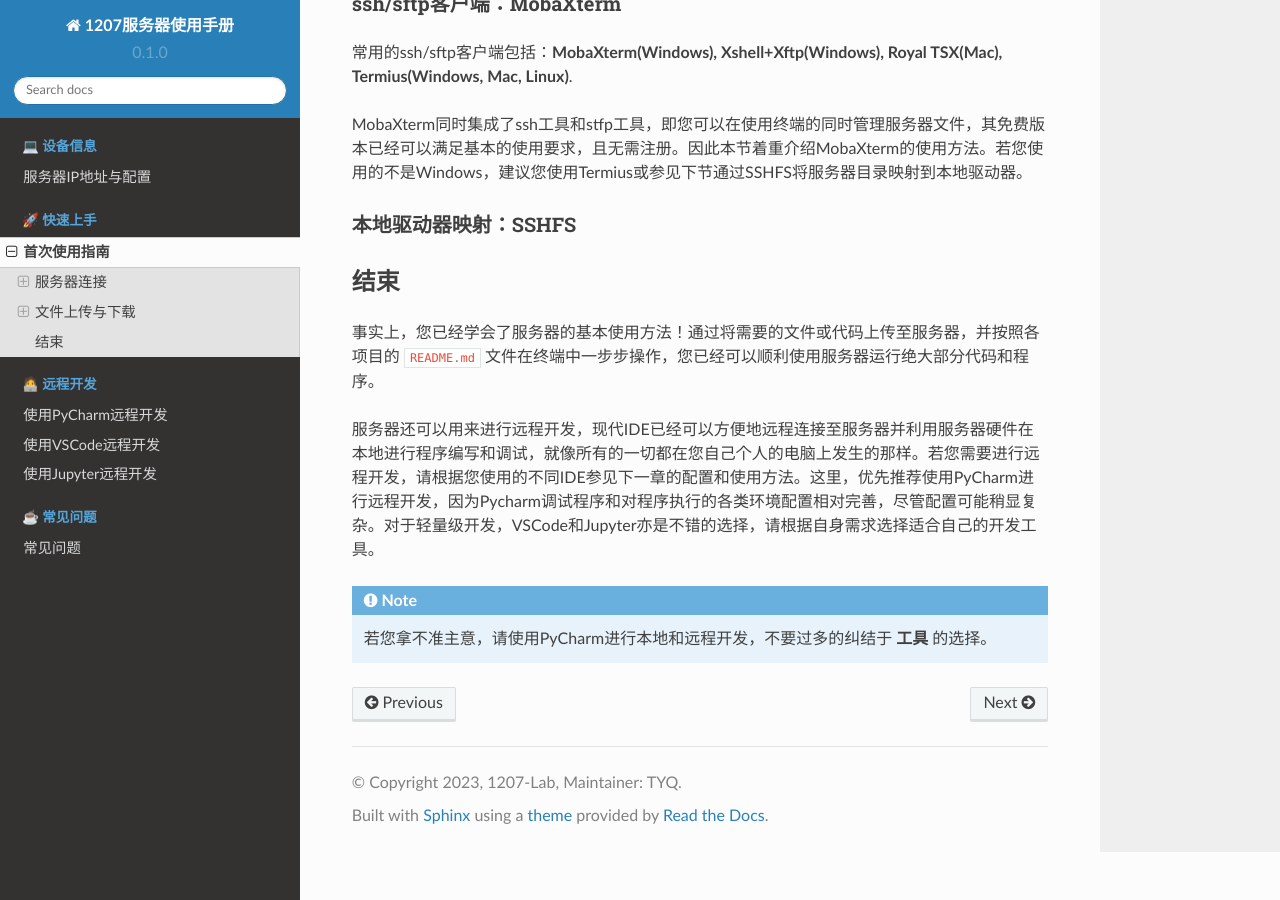
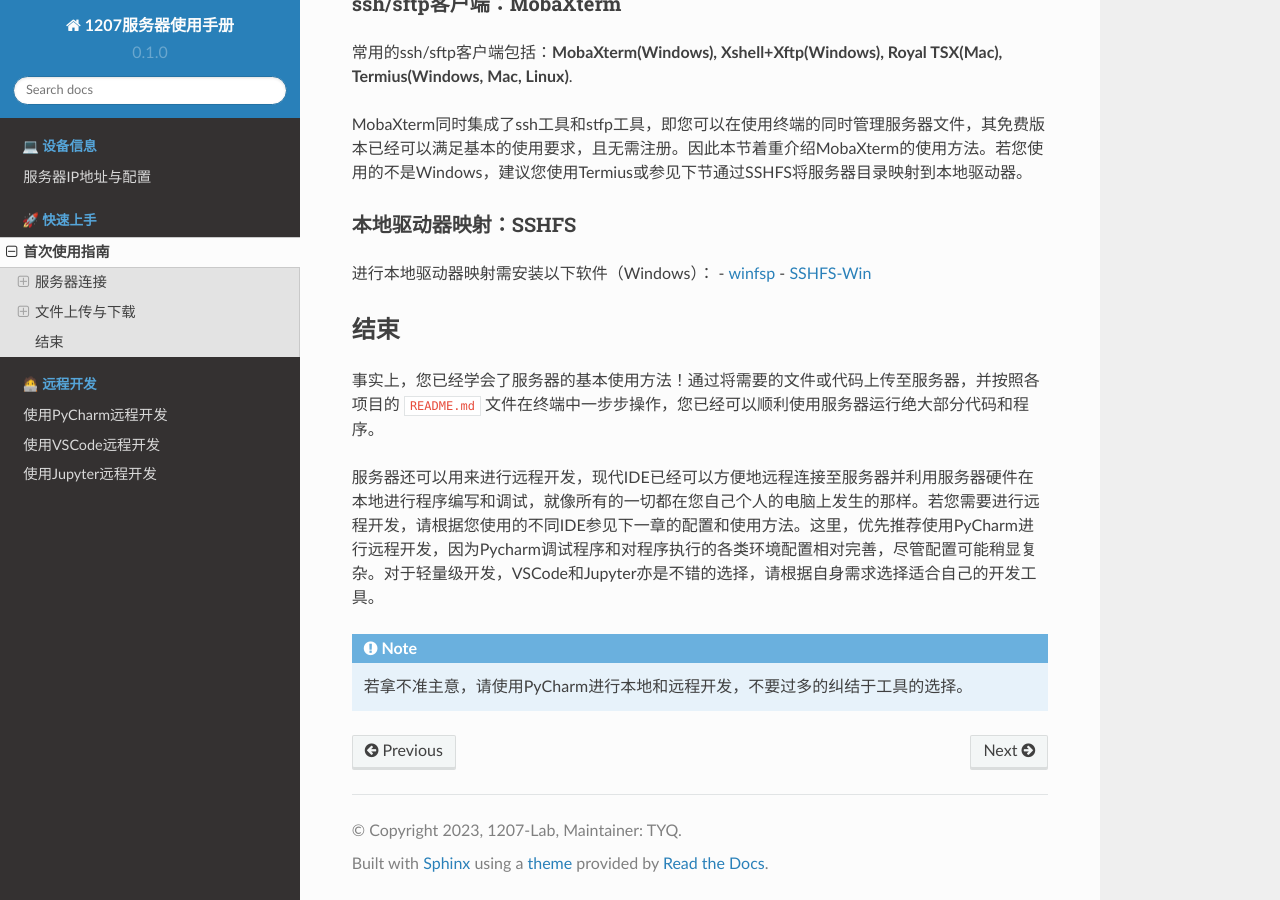
Before and after one commit to TangYuanqing/1207-server-docs, a Sphinx documentation site: the page built from docs/source/tutorial.rst, in a window 1280 px wide and 900 px high, scrolled down 1462 px. Built offline with Sphinx 7.4.7 and the Read the Docs theme 2.0.0, drawn with Linux system fonts in a browser that asks for light colours; pages that are not in the unit, such as notebooks, are missing from menus.

Commit message:
Please enter the commit message for your changes. Lines starting with '#' will be ignored, and an empty message aborts the commit.
On branch main
Your branch is up to date with 'origin/main'.

Changes to be committed:
	modified:   docs/source/info.rst
	new file:   docs/source/question/q1.rst
	deleted:    docs/source/quiz.rst
	modified:   docs/source/tutorial.rst

```diff
--- a/docs/source/info.rst
+++ b/docs/source/info.rst
@@ -45,3 +45,5 @@
     GPU 0: NVIDIA GeForce RTX 3090
     GPU 1: NVIDIA GeForce RTX 3090
     Memory: 48170MiB (48 GiB)
+
+各服务器共享一块16T 7200转的机械硬盘作为用户目录。
--- a/docs/source/quiz.rst
+++ /dev/null
@@ -1,2 +0,0 @@
-常见问题
-========
--- a/docs/source/tutorial.rst
+++ b/docs/source/tutorial.rst
@@ -48,6 +48,9 @@
 
 本地驱动器映射：SSHFS
 ~~~~~~~~~~~~~~~~~~~~
+进行本地驱动器映射需安装以下软件（Windows）：
+- `winfsp <https://github.com/winfsp/winfsp/releases/download/v2.0/winfsp-2.0.23075.msi>`_
+- `SSHFS-Win <https://github.com/winfsp/sshfs-win/releases/download/v3.5.20357/sshfs-win-3.5.20357-x64.msi>`_
 
 结束
 -----
@@ -57,4 +60,4 @@
 
 .. note::
 
-    若您拿不准主意，请使用PyCharm进行本地和远程开发，不要过多的纠结于 **工具** 的选择。
+    若拿不准主意，请使用PyCharm进行本地和远程开发，不要过多的纠结于工具的选择。
```
Also changed, not shown: docs/source/question/q1.rst (added, +12 -0 lines).
